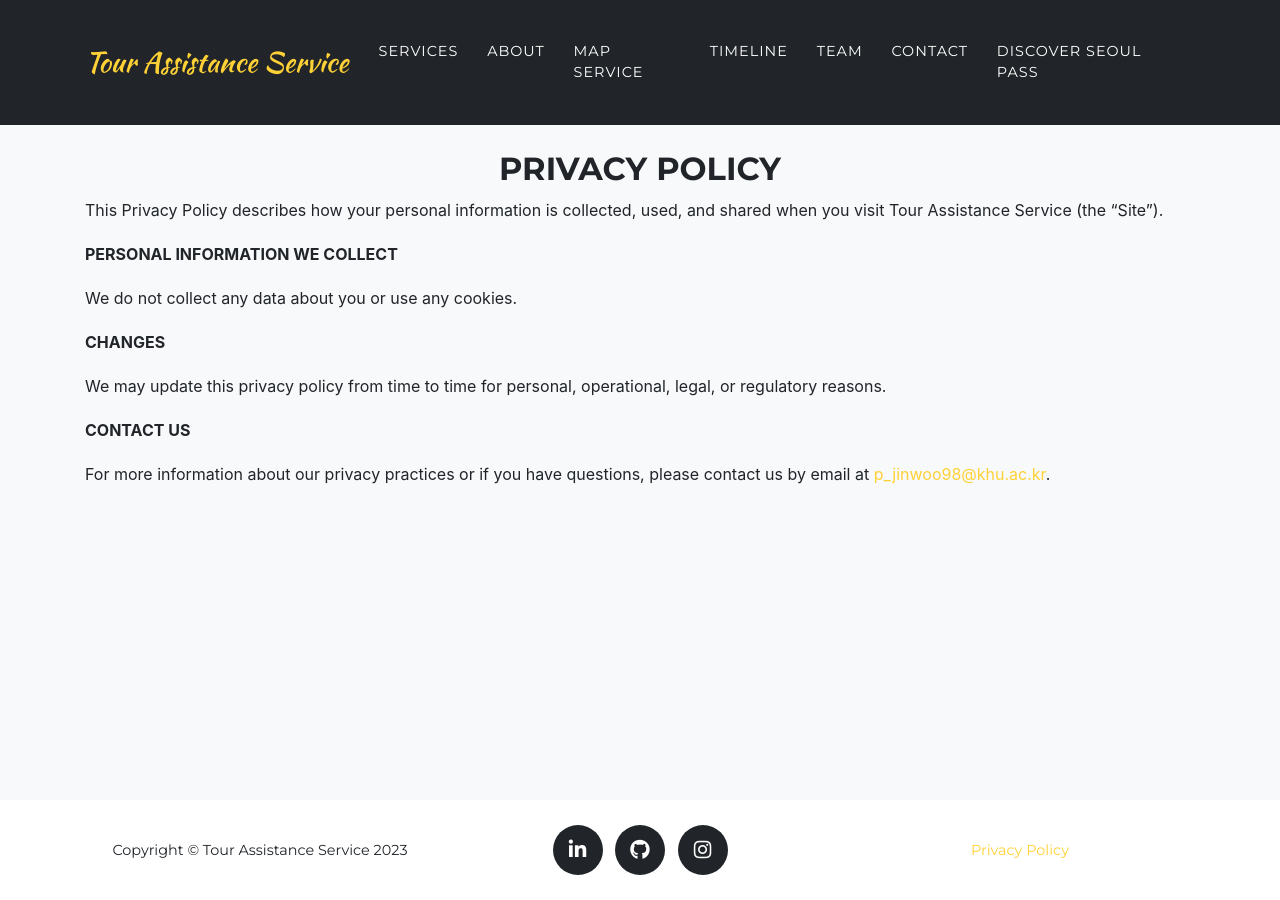
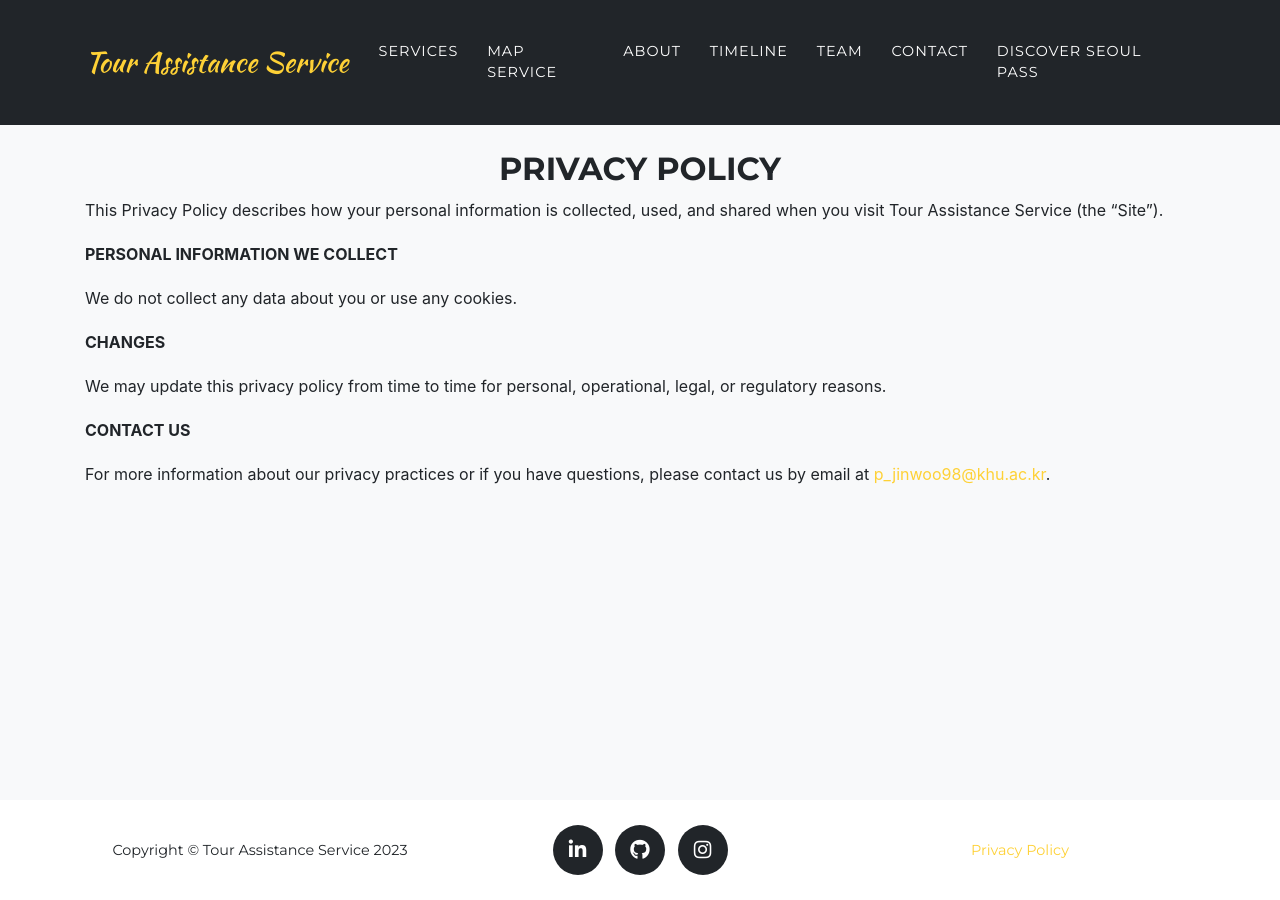
Before and after one commit to jinuew/jinuew.github.io, a Jekyll site: the page built from legal.md, in a window 1280 px wide. Built offline with Jekyll 4.4.1, drawn with Linux system fonts in a browser that asks for light colours; some web fonts are replaced; part of the change alters nothing that is shown.

```diff
--- a/_data/navigation.yml
+++ b/_data/navigation.yml
@@ -13,10 +13,10 @@ en: &DEFAULT_EN
   nav:
     - title: "Services"
       section: services
+    - title: "Map service"
+      section: portfolio
     - title: "About"
       section: about
-    - title: "Map service"
-      section: portfolio
     - title: "Timeline"
       section: timeline
     - title: "Team"
```
